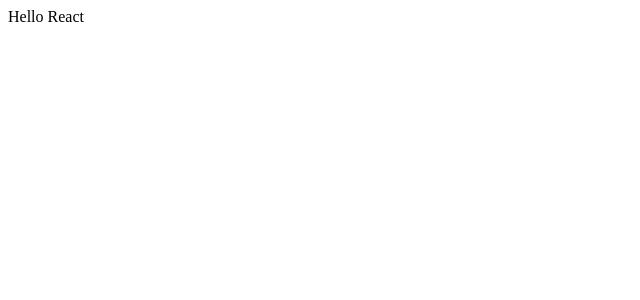
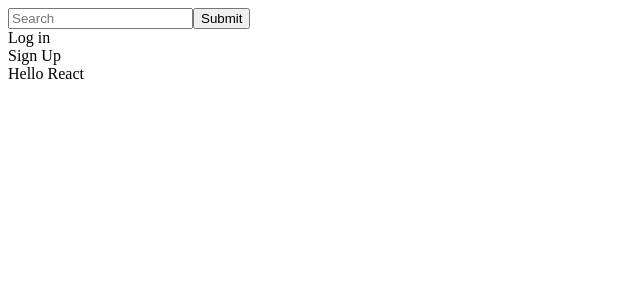
Before and after one commit to sam-shih/one-mans-trash, a React app: page / in a window 1280 px wide. Shown: the top 300 px of the page, without its empty margins (0-640 px from the left). Built offline with nearby package versions, Linux system fonts and the light colour scheme; the HTML template or start-up script is replaced by a standard one.

Commit message:
add navbar and buttons for signup and login

```diff
--- a/client/src/components/NavBar.jsx
+++ b/client/src/components/NavBar.jsx
@@ -10,7 +10,18 @@ class NavBar extends React.Component{
     return(
       <div className="ui menu">
         <div className="item">
-          <div className="ui action left icon input"></div>
+          <div className="ui action left icon input">
+            <i class="search icon"></i>
+            <input type="type" placeholder="Search"/>
+            <button className="ui button">Submit</button>
+          </div>
+        </div>
+        <div className="right menu">
+          <div className="item ui"><a class="ui button">Log in</a></div>
+          <div className="item ui"><a class="ui button">Sign Up</a></div>
+          <div className="item">
+            <i class="bars icon"></i>
+          </div>
         </div>
       </div>
     )
--- a/database/users-model.js
+++ b/database/users-model.js
@@ -2,7 +2,6 @@ const mongoose = require('mongoose');
 mongoose.connect('');
 
 let usersSchema = mongoose.Schema({
-  _id: {type: Number, unique: true},
   username: String,
   password: String,
   created_at: Date,
```
Also changed, not shown: database/listings-model.js (+12 -13 lines), 1 other file (tests, documents, lock files or other folders).
